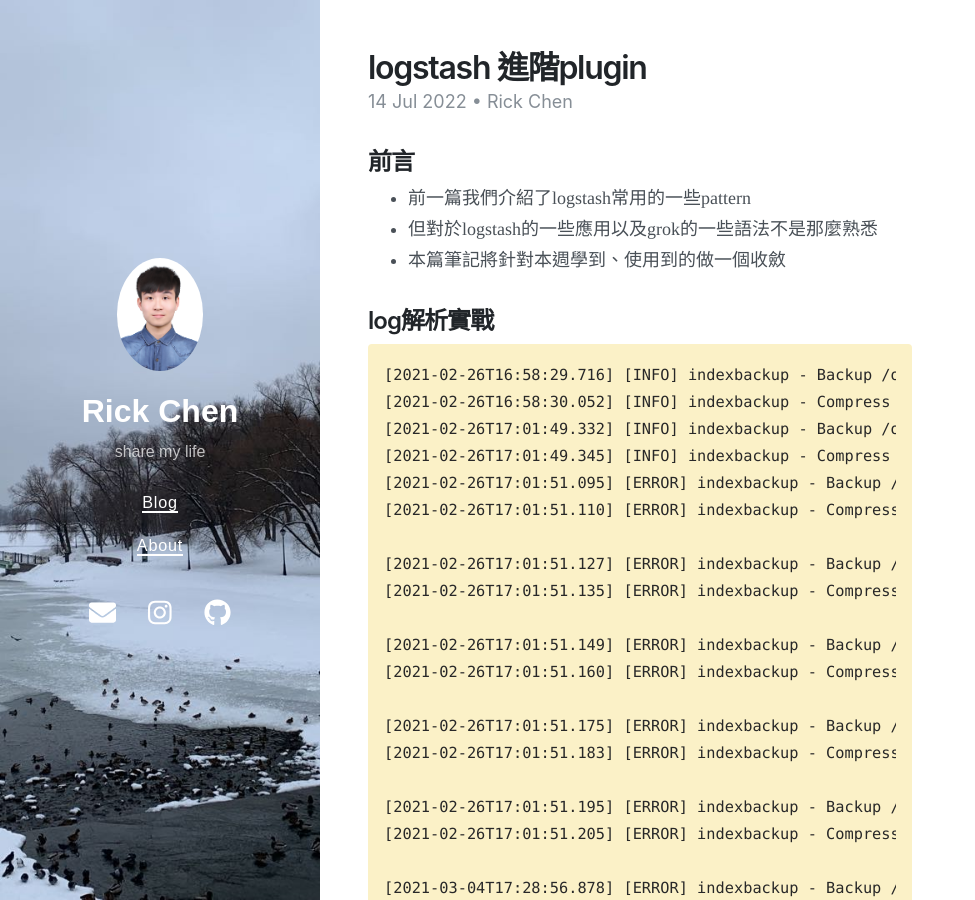
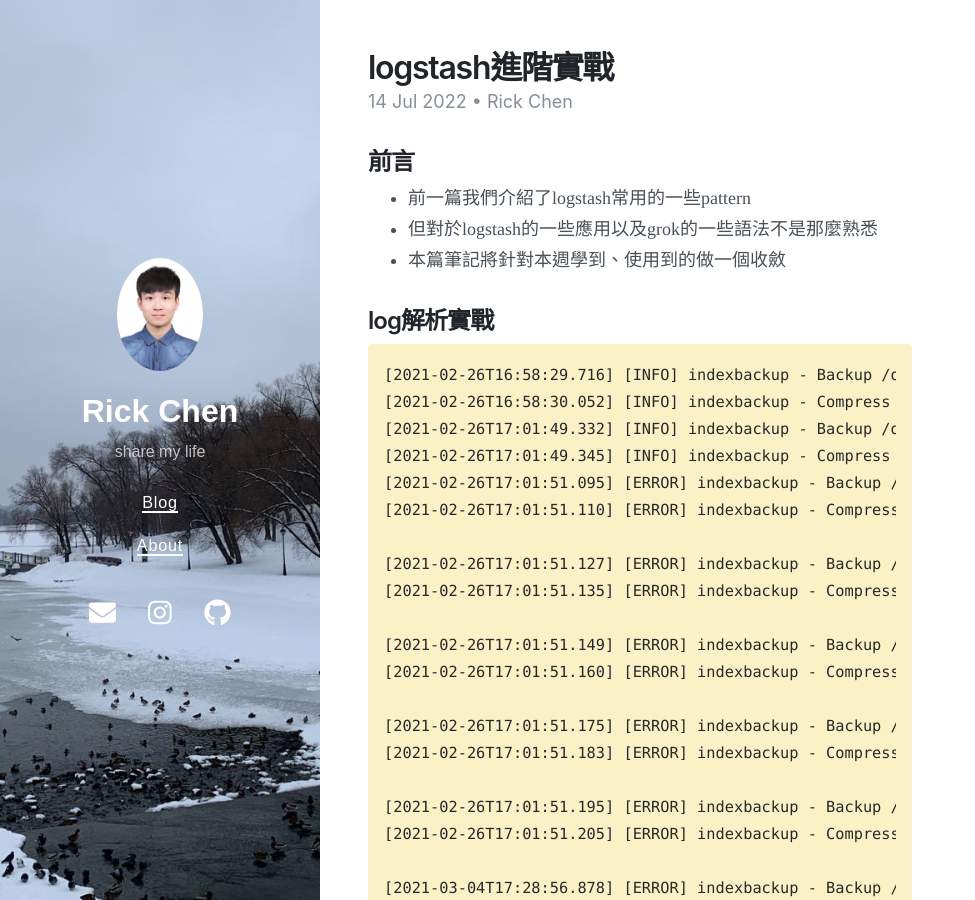
Before and after one commit to jerry940917chen/jerry940917chen.github.io, a Jekyll site: the page built from _posts/2022-07-14-ELK-4.md, in a window 1280 px wide and 900 px high. Shown: the whole window, without its empty margins (0-975 px from the left). Built offline with Jekyll 4.4.1, drawn with Linux system fonts in a browser that asks for light colours; nearby versions of some CDN libraries.

Commit message:
Update 2022-07-14-ELK-4.md

```diff
--- a/_posts/2022-07-14-ELK-4.md
+++ b/_posts/2022-07-14-ELK-4.md
@@ -1,6 +1,6 @@
 ---
 layout: post
-title: logstash 進階plugin
+title: logstash進階實戰
 author: Rick Chen
 tags: Linux
 date: 2022-07-14
```
